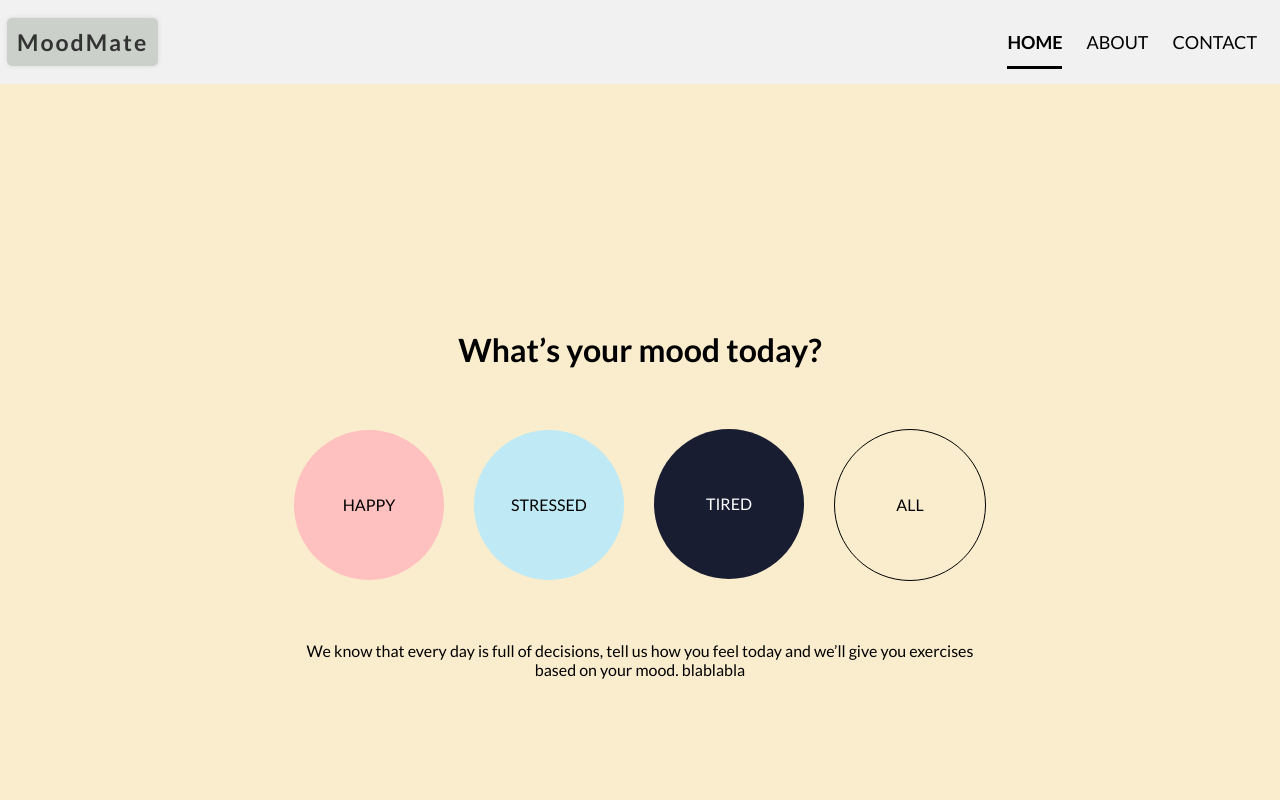
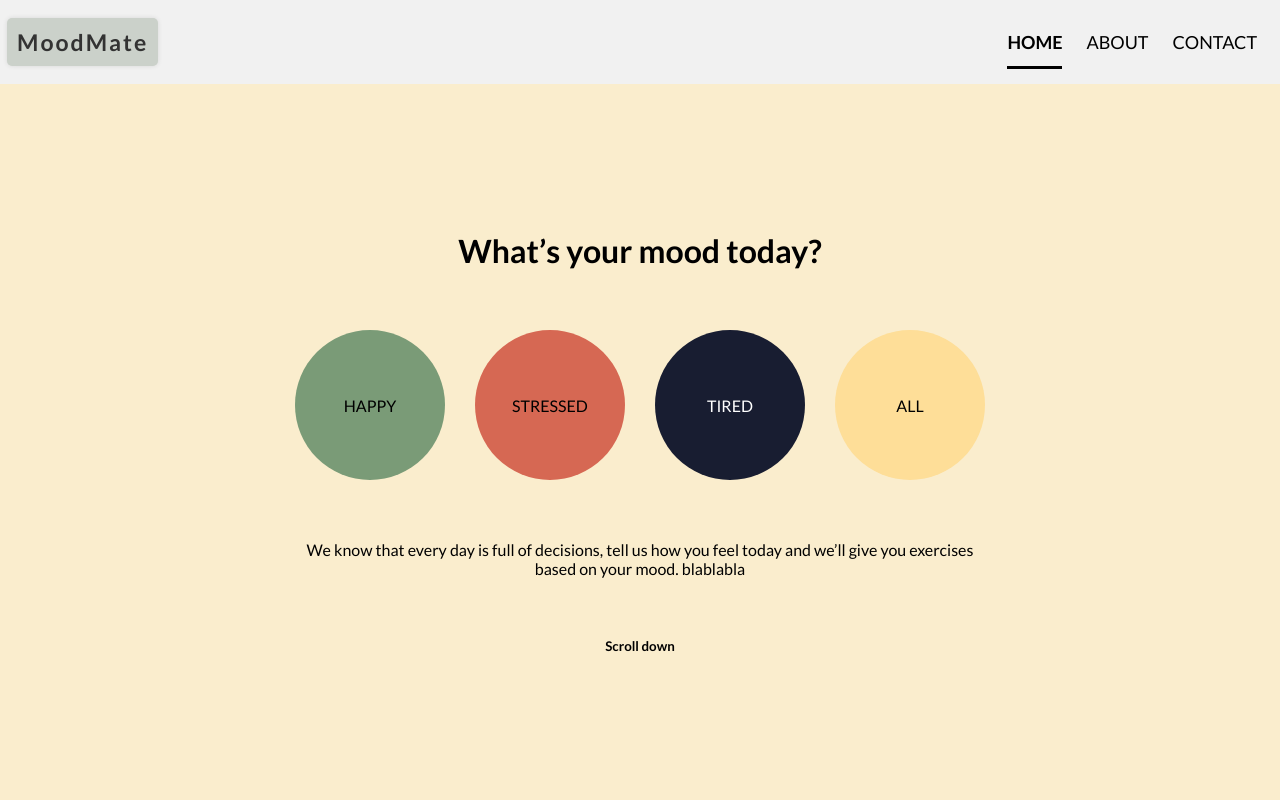
Before and after one commit to idanygo/mood-project, a Next.js app: page / in a window 1280 px wide. Shown: the top 800 px of the page. Built offline with nearby package versions, Linux system fonts and the light colour scheme.

Commit message:
fixed colors on circles. added scroll down button

```diff
--- /dev/null
+++ b/components/Scroll.js
@@ -0,0 +1,16 @@
+import React from 'react';
+import styles from "@/styles/Scroll.module.css";
+
+export default function Scroll() {
+
+  function handleScroll() {
+    window.scroll({
+      top: document.body.offsetHeight,
+      left: 0,
+      behavior: 'smooth',
+    });
+  }
+
+  return <button className={styles.scrollButton} type="button" onClick={handleScroll}>Scroll down</button>;
+
+}
--- a/pages/index.js
+++ b/pages/index.js
@@ -3,6 +3,7 @@ import styles from "@/styles/Home.module.css";
 import Link from "next/link";
 import Image from "next/image";
 import Lunga from "@/components/Lunga";
+import Scroll from "@/components/Scroll";
 
 export default function Home() {
   return (
@@ -45,6 +46,8 @@ export default function Home() {
               today and we’ll give you exercises based on your mood. blablabla
             </p>
           </div>
+
+          <Scroll />
         </div>
       </main>
       <section className={styles.lungaWrapper}>
--- a/styles/Home.module.css
+++ b/styles/Home.module.css
@@ -47,19 +47,18 @@
 }
 
 .happyCircle {
-  background-color: #ffc0c0;
+  background-color: #7a9b77;
   color: black;
 }
 
 .stressedCircle {
-  background-color: #bfeaf5;
+  background-color: #d66853;
   color: black;
 }
 
 .allCircle {
-  background-color: #faedcd;
+  background-color: #fede98;
   color: black;
-  border: 1px solid black;
 }
 
 .wrapper {
@@ -68,10 +67,9 @@
   justify-content: center;
   text-align: center;
   gap: 60px;
-  margin-top: 20px;
   padding: 0px 15px 0px 15px;
   max-width: 700px;
-  height: 100vh;
+  height: calc(100vh - 83px);
 }
 
 .mainwrapper {
--- /dev/null
+++ b/styles/Scroll.module.css
@@ -0,0 +1,11 @@
+.scrollButton {
+  background-color: #faedcd;
+  justify-content: flex-end;
+  border: 0px;
+  transition: all ease-in 0.5s;
+  font-weight: bolder;
+}
+
+.scrollButton:hover {
+  cursor: pointer;
+}
```
